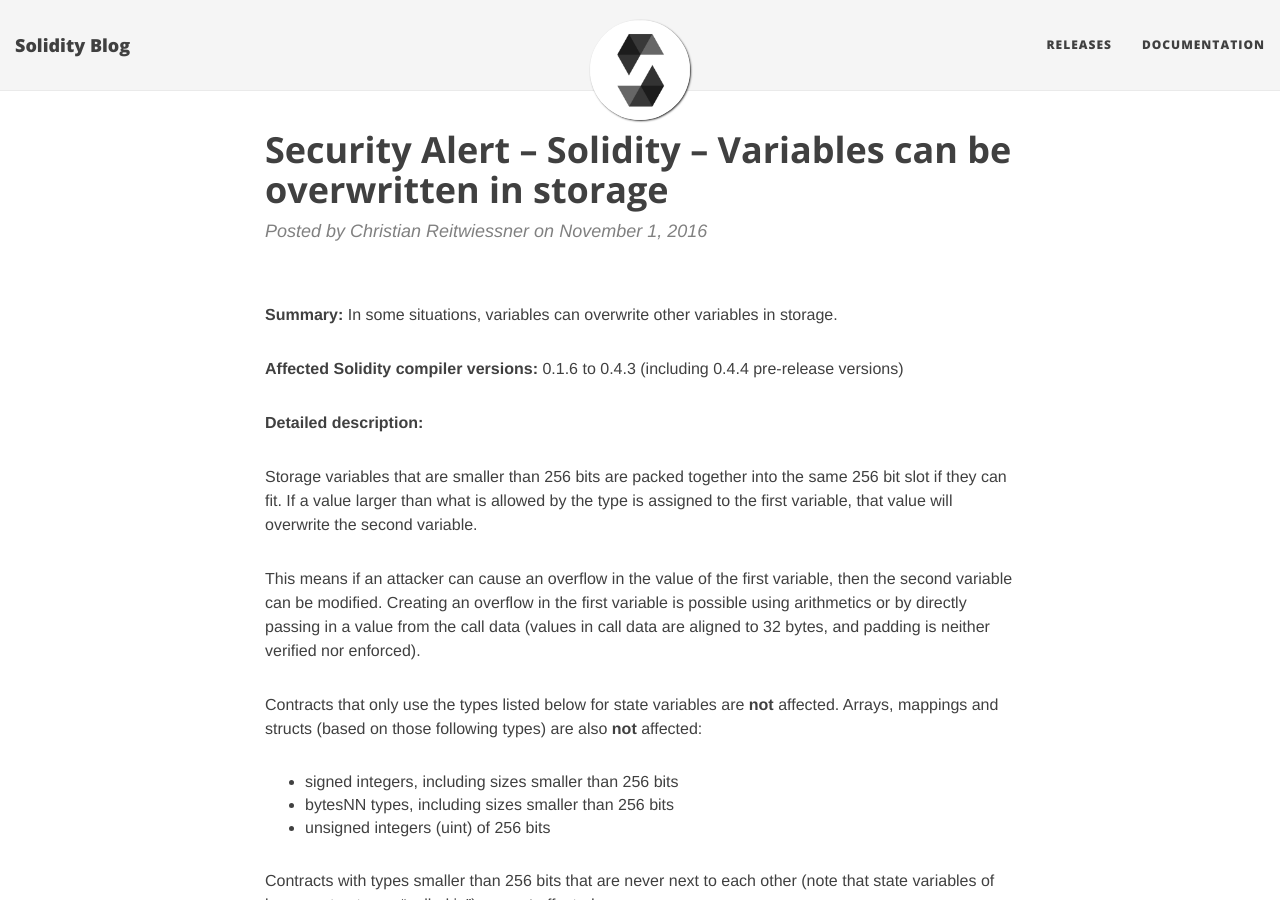
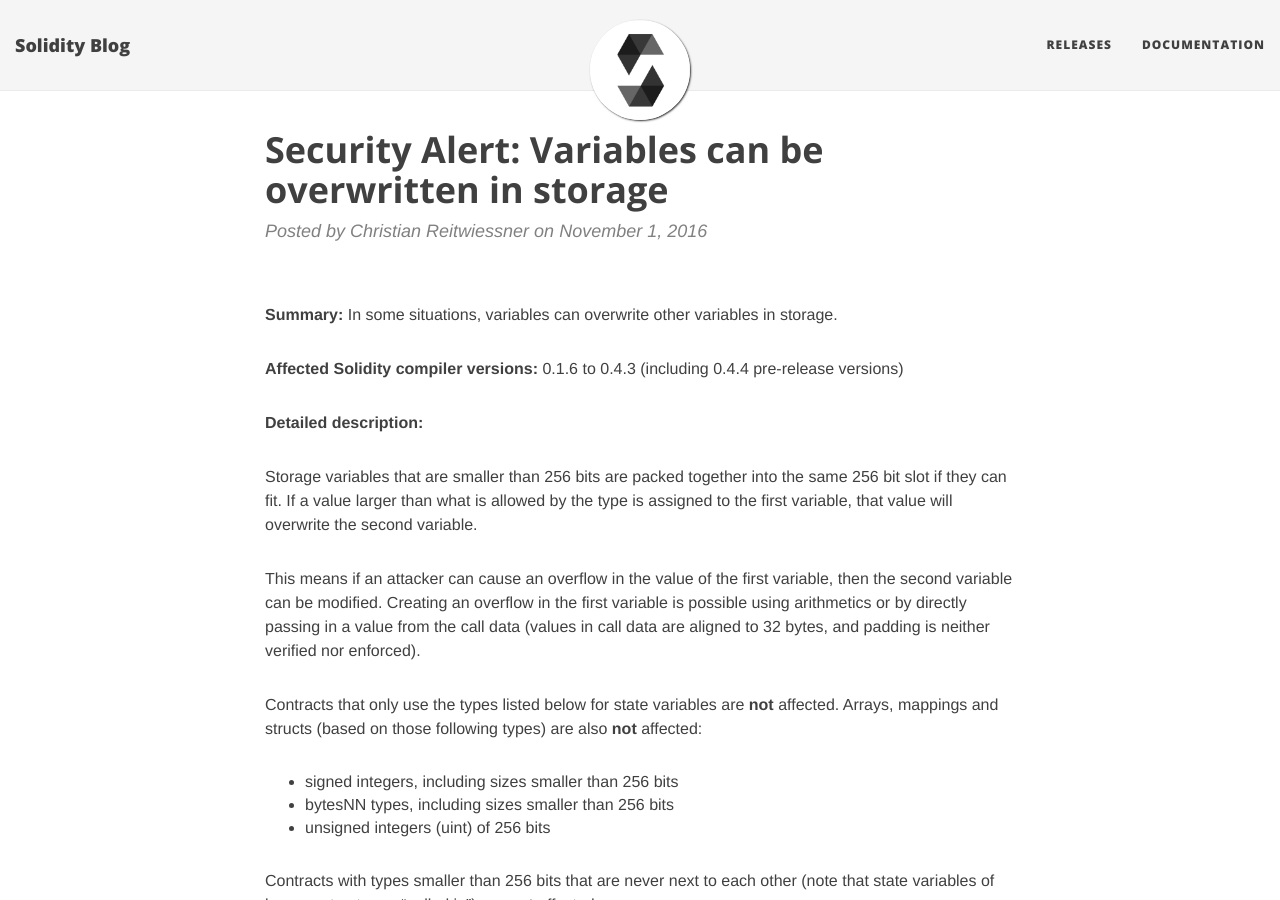
Before and after one commit to krismark930/solidity-blog, a Jekyll site: the page built from _posts/2016-11-01-security-alert-solidity-variables-can-overwritten-storage.md, in a window 1280 px wide and 900 px high. Built offline with Jekyll 4.4.1, drawn with Linux system fonts in a browser that asks for light colours.

Commit message:
Adjusting title layout to harmonize for Solidity blog

```diff
--- a/_posts/2016-11-01-security-alert-solidity-variables-can-overwritten-storage.md
+++ b/_posts/2016-11-01-security-alert-solidity-variables-can-overwritten-storage.md
@@ -1,6 +1,6 @@
 ---
 id: 3363
-title: 'Security Alert &#8211; Solidity &#8211; Variables can be overwritten in storage'
+title: 'Security Alert: Variables can be overwritten in storage'
 date: 2016-11-01T08:40:44+00:00
 author: Christian Reitwiessner
 layout: post
```
